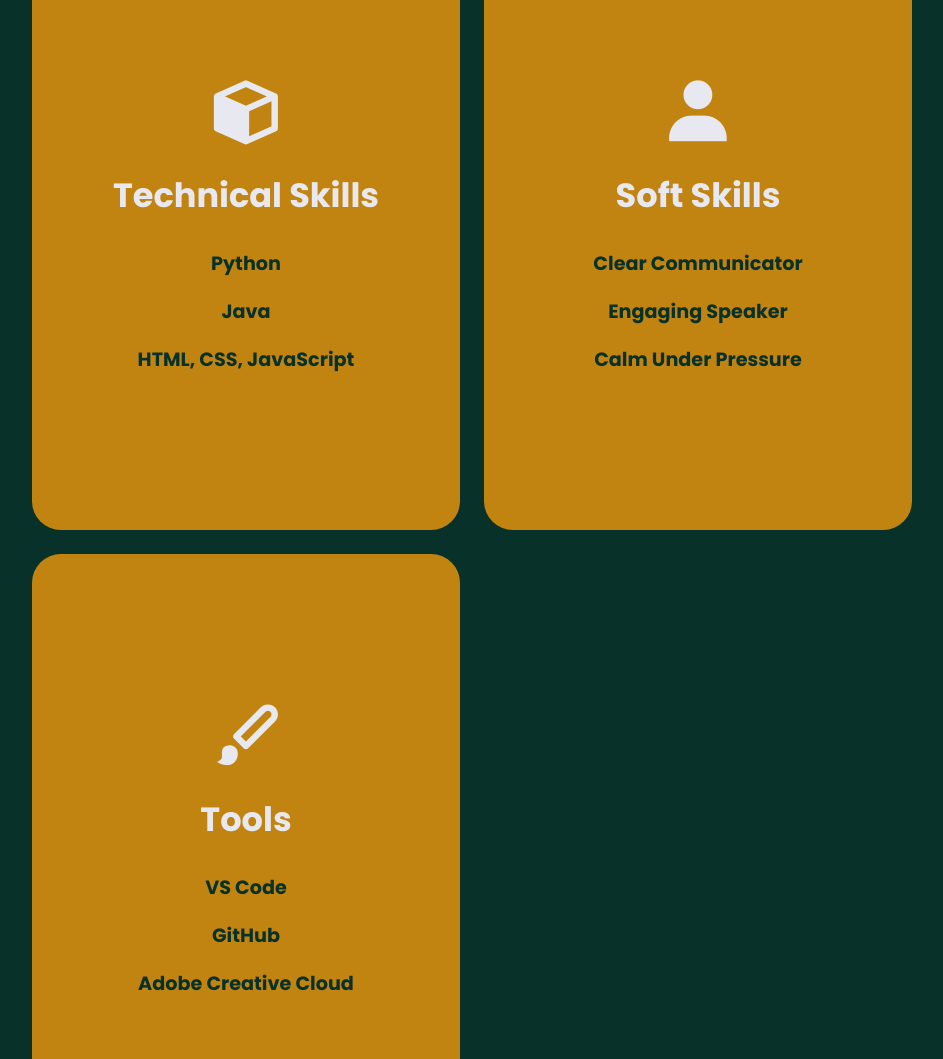
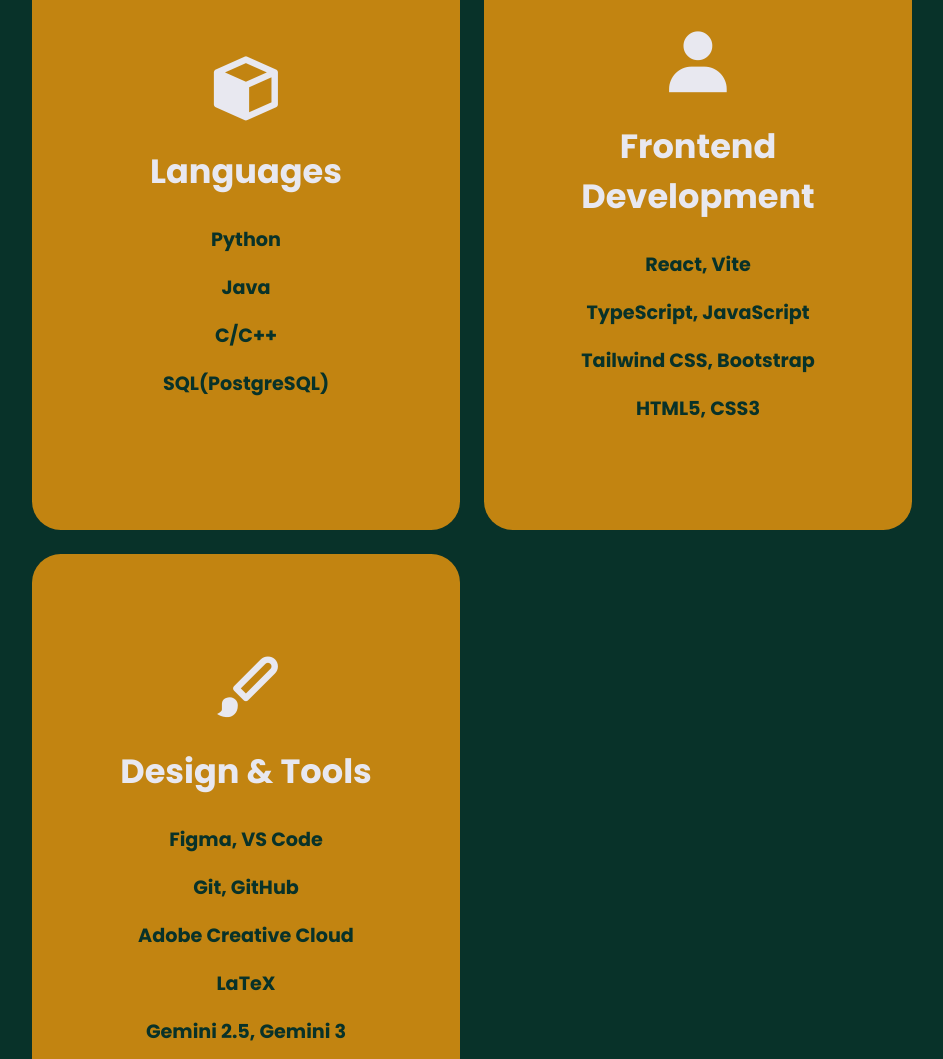
Before and after one commit to HannahNguyen-hanuh/Hannah-Nguyen-Portfolio, a website: page index.html in a window 1280 px wide. Shown: the part 1986-3045 px from the top of the page, without its empty margins (168-1111 px from the left). Drawn offline with nearby package versions, Linux system fonts and the light colour scheme.

Commit message:
Fix About Me

```diff
--- a/index.html
+++ b/index.html
@@ -82,11 +82,11 @@
             <p> Hi, I'm Hannah! I'm a first-year Computer Science student at Arizona State University who loves
                 learning how technology can bring ideas to life. I taught myself HTML and CSS to build my own
                 responsive portfolio website, and I'm continuing to grow my skills in Python and Java. Beyond
-                coding, I've had the chance to take on leadership roles — from running a Photorgaphy Club, being a part
-                of Women in Computer Science to
-                serving as secretary for my Vietnamese Union — where I learned the importance of teamwork,
+                coding, I've had the chance to take on leadership roles - from serving as a Social Media and
+                Collaborations Officer for Google Developer Groups at ASU to being a part
+                of Women in Computer Science - where I learned the importance of teamwork,
                 communication, and creativity. Outside of school, you can usually find me connecting with
-                others, or chasing down calculus 2 homework.</p>
+                others, or chasing down calculus 3 homework.</p>
 
             <p> Let's connect if you are interested in collaborating on projects, sharing resources, or just
                 having a chat about tech!</p>
@@ -101,29 +101,33 @@
                 <div class="skills-box">
                     <div class="skills-info">
                         <i class=" bx bxs-cube"></i>
-                        <h4>Technical Skills</h4>
+                        <h4>Languages</h4>
                         <p>Python</p>
                         <p>Java</p>
-                        <p>HTML, CSS, JavaScript</p>
+                        <p>C/C++</p>
+                        <p>SQL(PostgreSQL)</p>
                     </div>
                 </div>
                 <div class="skills-box">
                     <div class="skills-info">
                         <i class=" bx bxs-user"></i>
-                        <h4>Soft Skills</h4>
-                        <p>Clear Communicator</p>
-                        <p>Engaging Speaker</p>
-                        <p>Calm Under Pressure</p>
+                        <h4>Frontend Development</h4>
+                        <p>React, Vite</p>
+                        <p>TypeScript, JavaScript</p>
+                        <p>Tailwind CSS, Bootstrap</p>
+                        <p>HTML5, CSS3</p>
                     </div>
                 </div>
 
                 <div class="skills-box">
                     <div class="skills-info">
                         <i class=" bx bxs-paint"></i>
-                        <h4>Tools</h4>
-                        <p>VS Code</p>
-                        <p>GitHub</p>
+                        <h4>Design & Tools</h4>
+                        <p>Figma, VS Code</p>
+                        <p>Git, GitHub</p>
                         <p>Adobe Creative Cloud</p>
+                        <p>LaTeX</p>
+                        <p>Gemini 2.5, Gemini 3</p>
                     </div>
                 </div>
             </div>
@@ -191,7 +195,7 @@
     </ul>
 
     <div class="copyright">
-        <div>© 2025 Hannah's Portfolio. All rights reserved.</div>
+        <div>© 2026 Hannah's Portfolio. All rights reserved.</div>
     </div>
 </footer>
 
```
Also changed, not shown: package.json (added, +10 -0 lines), tsconfig.json (added, +29 -0 lines), README.md (added), 3 other files.
